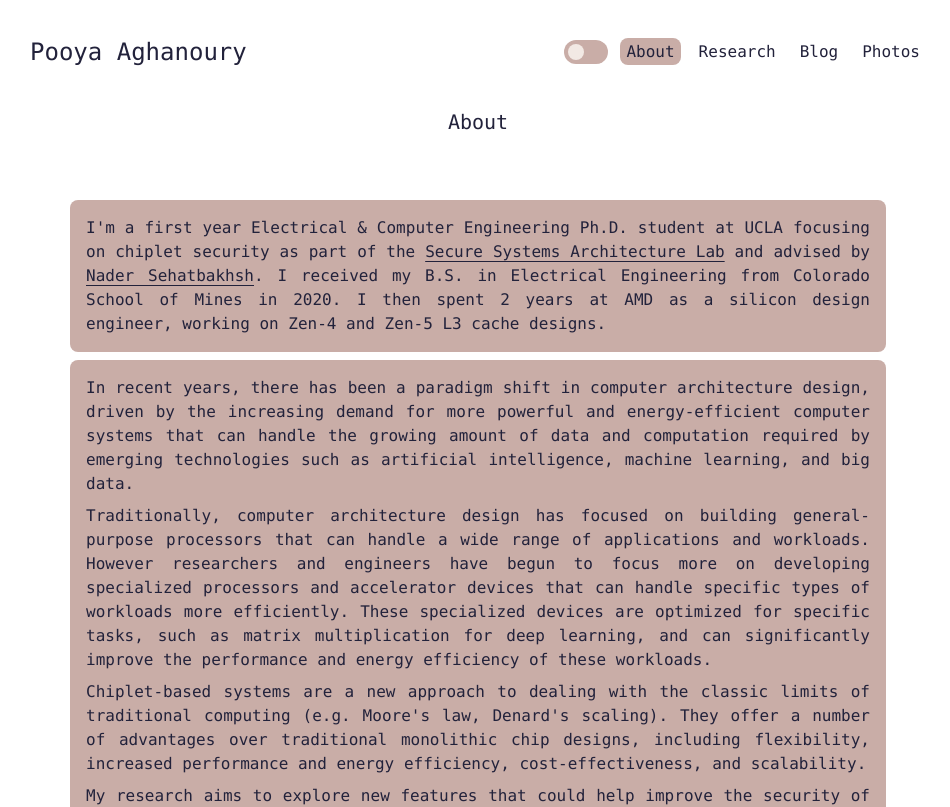
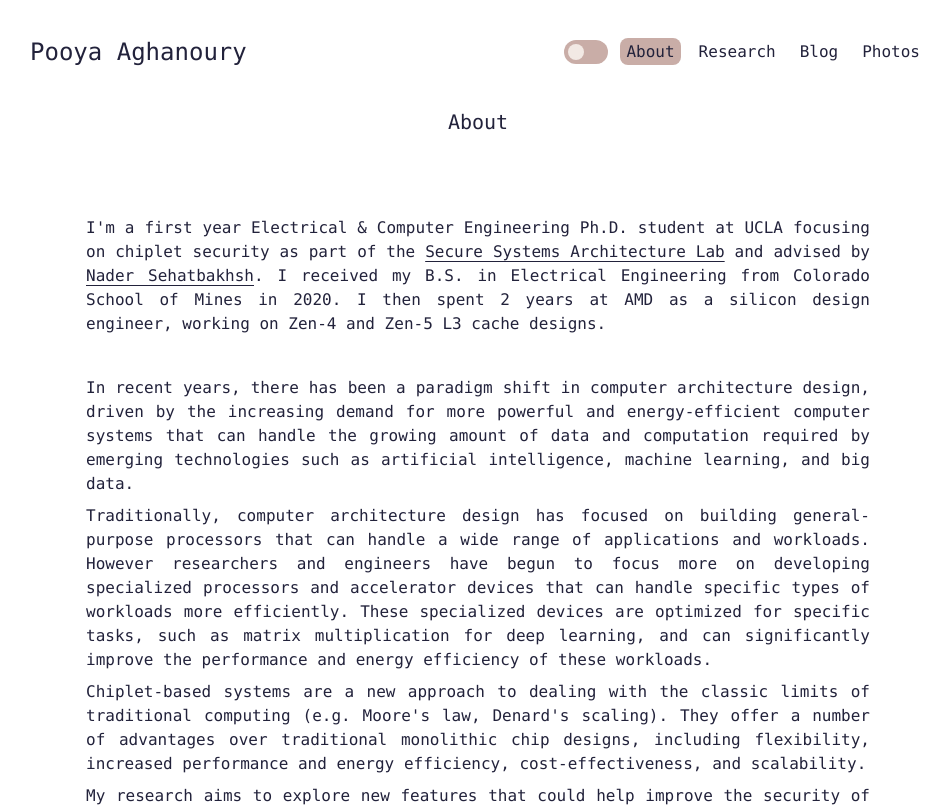
Before and after one commit to aghanoury/website, a Next.js app: page /about in a window 1280 px wide. Shown: the top 807 px of the page, without its empty margins (162-1112 px from the left). Built offline with nearby package versions, Linux system fonts and the light colour scheme.

Commit message:
removed box around text

```diff
--- a/components/hpar.tsx
+++ b/components/hpar.tsx
@@ -3,7 +3,8 @@ import React from "react";
 const Hpar = (props) => {
   return (
     <div
-      className={`rounded-lg p-4 bg-pink dark:bg-blue flex flex-col space-y-2`}
+      // className={`rounded-lg p-4 bg-pink dark:bg-blue flex flex-col space-y-2`}
+      className={`rounded-lg p-4 flex flex-col space-y-2 break-words`}
     >
       {props.children}
     </div>
```
